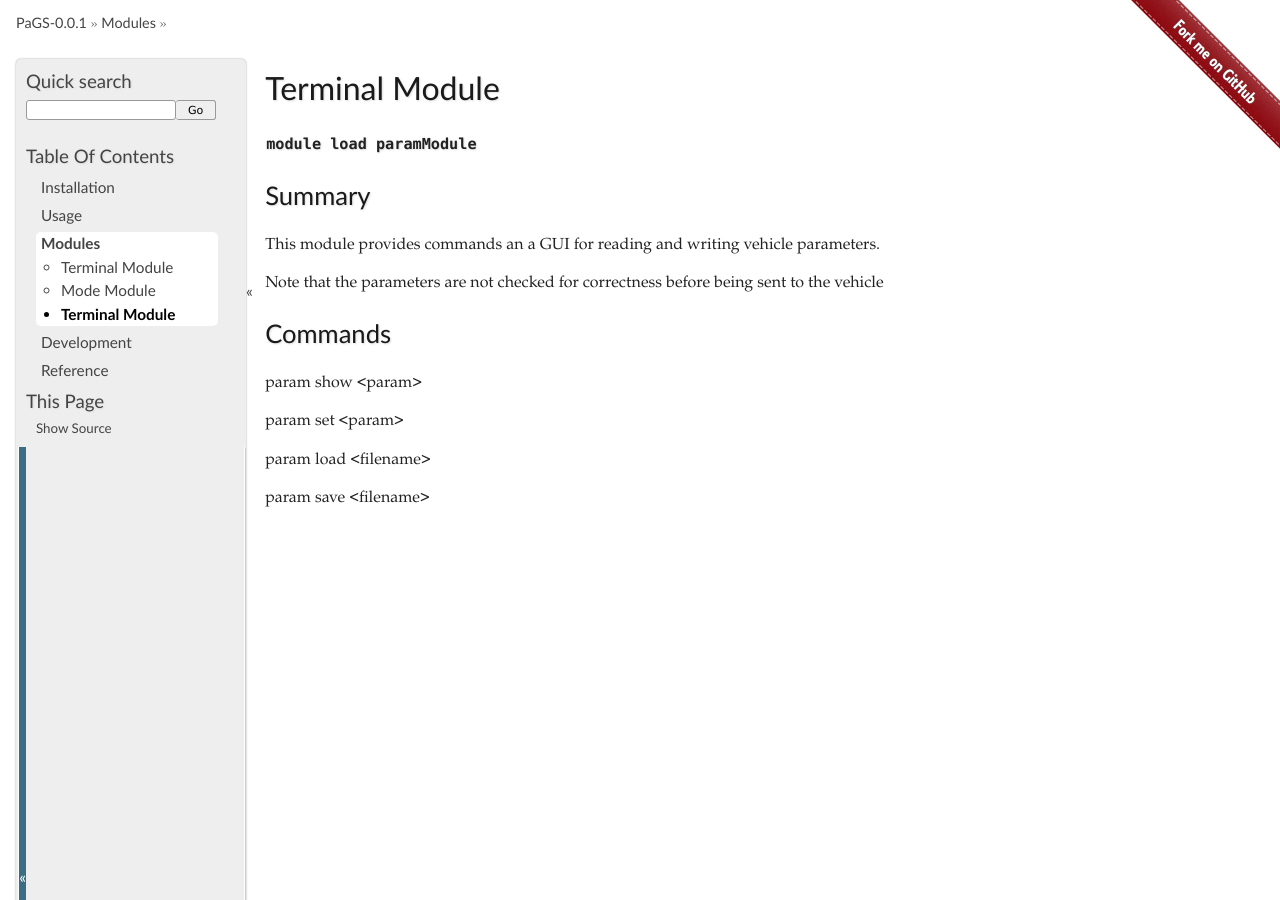
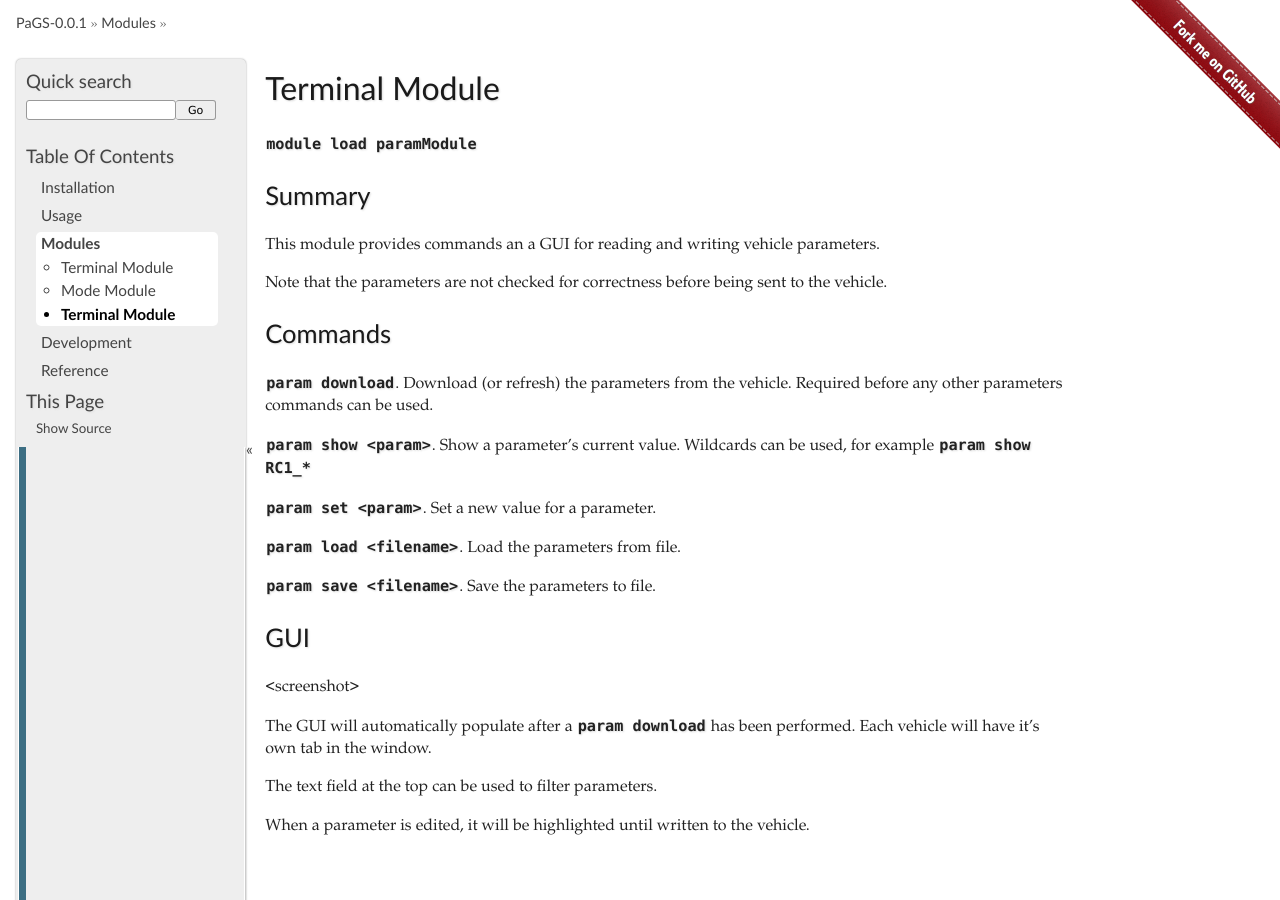
Before and after one commit to stephendade/PaGS, a Sphinx documentation site: the page built from docs/modules/parameter.rst, in a window 1280 px wide and 900 px high. Built offline with Sphinx 7.4.7, drawn with Linux system fonts in a browser that asks for light colours.

Commit message:
Update parameter.rst

```diff
--- a/docs/modules/parameter.rst
+++ b/docs/modules/parameter.rst
@@ -8,15 +8,28 @@ Summary
 
 This module provides commands an a GUI for reading and writing vehicle parameters.
 
-Note that the parameters are not checked for correctness before being sent to the vehicle
+Note that the parameters are not checked for correctness before being sent to the vehicle.
 
 Commands
 --------
 
-param show <param>
+``param download``. Download (or refresh) the parameters from the vehicle. Required before any other parameters commands can be used.
 
-param set <param>
+``param show <param>``. Show a parameter's current value. Wildcards can be used, for example ``param show RC1_*``
 
-param load <filename>
+``param set <param>``. Set a new value for a parameter.
 
-param save <filename>
+``param load <filename>``. Load the parameters from file.
+
+``param save <filename>``. Save the parameters to file.
+
+GUI
+---
+
+<screenshot>
+
+The GUI will automatically populate after a ``param download`` has been performed. Each vehicle will have it's own tab in the window.
+
+The text field at the top can be used to filter parameters.
+
+When a parameter is edited, it will be highlighted until written to the vehicle.
```
